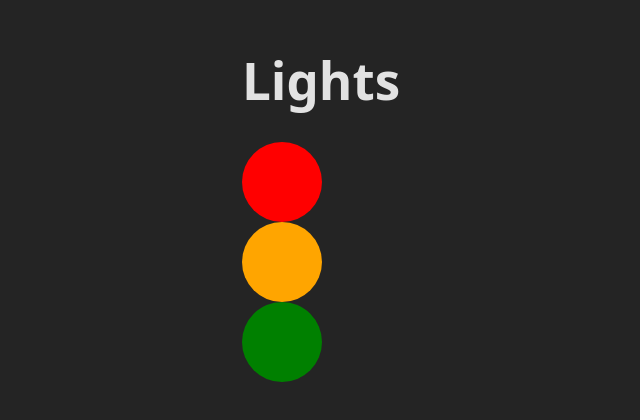
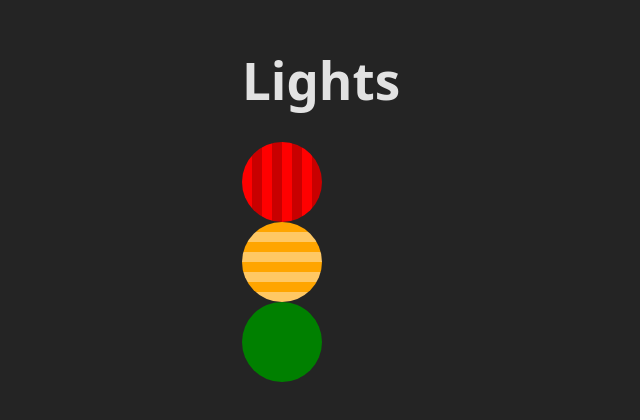
Before and after one commit to A-Pair-Of-Js/lights, a React (Vite) app: page / in a window 1280 px wide. Shown: the part 200-620 px from the top of the page, without its empty margins (319-959 px from the left). Built offline with nearby package versions, Linux system fonts and the light colour scheme.

Commit message:
adding shading to colours for accessibility and updating tests

```diff
--- a/src/components/circle/Circle.tsx
+++ b/src/components/circle/Circle.tsx
@@ -2,10 +2,28 @@ export type LightColor = "red" | "orange" | "green";
 
 type CircleProps = {
   lightColor: LightColor;
+  shading?: boolean
 };
 
-export function Circle({ lightColor }: CircleProps) {
-  return <div style={{ ...circleBase, backgroundColor: lightColor }} />;
+export function Circle({ lightColor, shading = true }: CircleProps) {
+  let backgroundStyle: string;
+
+  if (shading && lightColor === "orange") {
+    // vertical stripes
+    backgroundStyle =
+      "repeating-linear-gradient(to bottom, rgb(255,165,0) 0 10px, rgb(255,200,100) 10px 20px)";
+  } else if (shading && lightColor === "red") {
+    // horizontal stripes
+    backgroundStyle =
+      "repeating-linear-gradient(to right, rgb(255,0,0) 0 10px, rgb(200,0,0) 10px 20px)";
+  } else if (lightColor === "green") {
+    backgroundStyle = "rgb(0,128,0)";
+  } else {
+
+    backgroundStyle = lightColor;
+  }
+
+  return <div style={{ ...circleBase, background: backgroundStyle }} />;
 }
 
 const circleBase: React.CSSProperties = {
```
Also changed, not shown: 1 other file (tests, documents, lock files or other folders).
